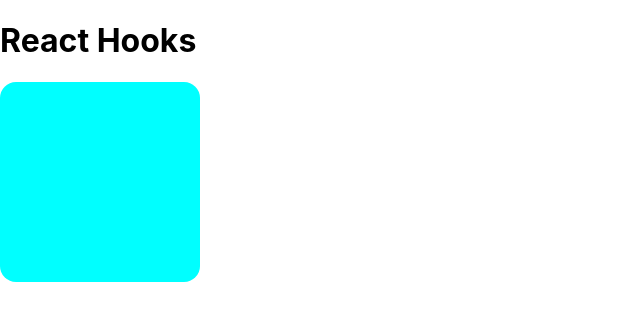
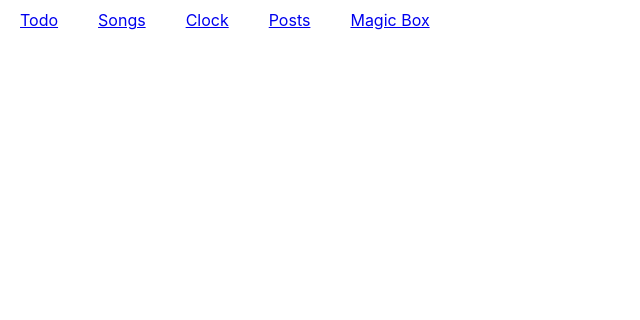
Before and after one commit to kienhuynh279/learn-reactjs, a React (Create React App) app: page / in a window 1280 px wide. Shown: the top 320 px of the page, without its empty margins (0-640 px from the left). Built offline with nearby package versions, Linux system fonts and the light colour scheme.

Commit message:
Learn ReactJS: Routing in React

```diff
--- a/package.json
+++ b/package.json
@@ -10,6 +10,7 @@
     "query-string": "^7.0.1",
     "react": "^17.0.2",
     "react-dom": "^17.0.2",
+    "react-router-dom": "^5.3.0",
     "react-scripts": "4.0.3",
     "web-vitals": "^1.1.2"
   },
--- a/src/App.css
+++ b/src/App.css
@@ -1,12 +1,15 @@
 .App {
     display: flex;
     flex-direction: column;
-    justify-content: center;
-    align-items: center;
-    text-align: center;
 }
 
-.color-box {
-    width: 100px;
-    height: 100px;
+p {
+    display: inline-block;
+    margin: 10px 20px;
 }
+
+.active {
+    text-decoration: none;
+    font-style: bold;
+    color: lawngreen;
+}
--- a/src/App.js
+++ b/src/App.js
@@ -3,25 +3,43 @@
 // import ClockFeature from "./features/Clock";
 // import PostListFeature from "./features/PostList";
 
+import { NavLink, Link, Route, Switch } from "react-router-dom";
+import TodoFeature from "./features/Todo";
+import SongFeature from "./features/Song";
+import BetterClockFeature from "./features/BetterClock";
+import PostListFeature from "./features/PostList";
 import MagicBoxFeature from "./features/MagicBox";
+import "./App.css";
 
 function App() {
   // const [showClock, setShowClock] = useState(true)
 
   return (
     <div className="App">
-      <h1>
-        React Hooks
-      </h1>
-
-
-      {/* <PostListFeature></PostListFeature>
-      {showClock && <ClockFeature></ClockFeature>}
-
-      <BetterClockFeature></BetterClockFeature>
-      <button onClick={() => {setShowClock(false)}}>Hide Clock</button> */}
-
-      <MagicBoxFeature></MagicBoxFeature>
+      <div>
+        <p>
+          <NavLink to="/todos">Todo</NavLink>
+        </p>
+        <p>
+          <NavLink to="/songs">Songs</NavLink>
+        </p>
+        <p>
+          <NavLink to="/clock">Clock</NavLink>
+        </p>
+        <p>
+          <NavLink to="/posts">Posts</NavLink>
+        </p>
+        <p>
+          <NavLink to="/magic-box">Magic Box</NavLink>
+        </p>
+      </div>
+      <Switch>
+        <Route path="/todos" component={TodoFeature}></Route>
+        <Route path="/songs" component={SongFeature}></Route>
+        <Route path="/clock" component={BetterClockFeature}></Route>
+        <Route path="/posts" component={PostListFeature}></Route>
+        <Route path="/magic-box" component={MagicBoxFeature}></Route>
+      </Switch>
     </div>
   );
 }
--- a/src/index.js
+++ b/src/index.js
@@ -3,10 +3,13 @@ import ReactDOM from 'react-dom';
 import './index.css';
 import App from './App';
 import reportWebVitals from './reportWebVitals';
+import { BrowserRouter } from 'react-router-dom/cjs/react-router-dom.min';
 
 ReactDOM.render(
   <React.StrictMode>
-    <App />
+    <BrowserRouter>
+      <App />
+    </BrowserRouter>
   </React.StrictMode>,
   document.getElementById('root')
 );
```
Also changed, not shown: 1 other file (tests, documents, lock files or other folders).
